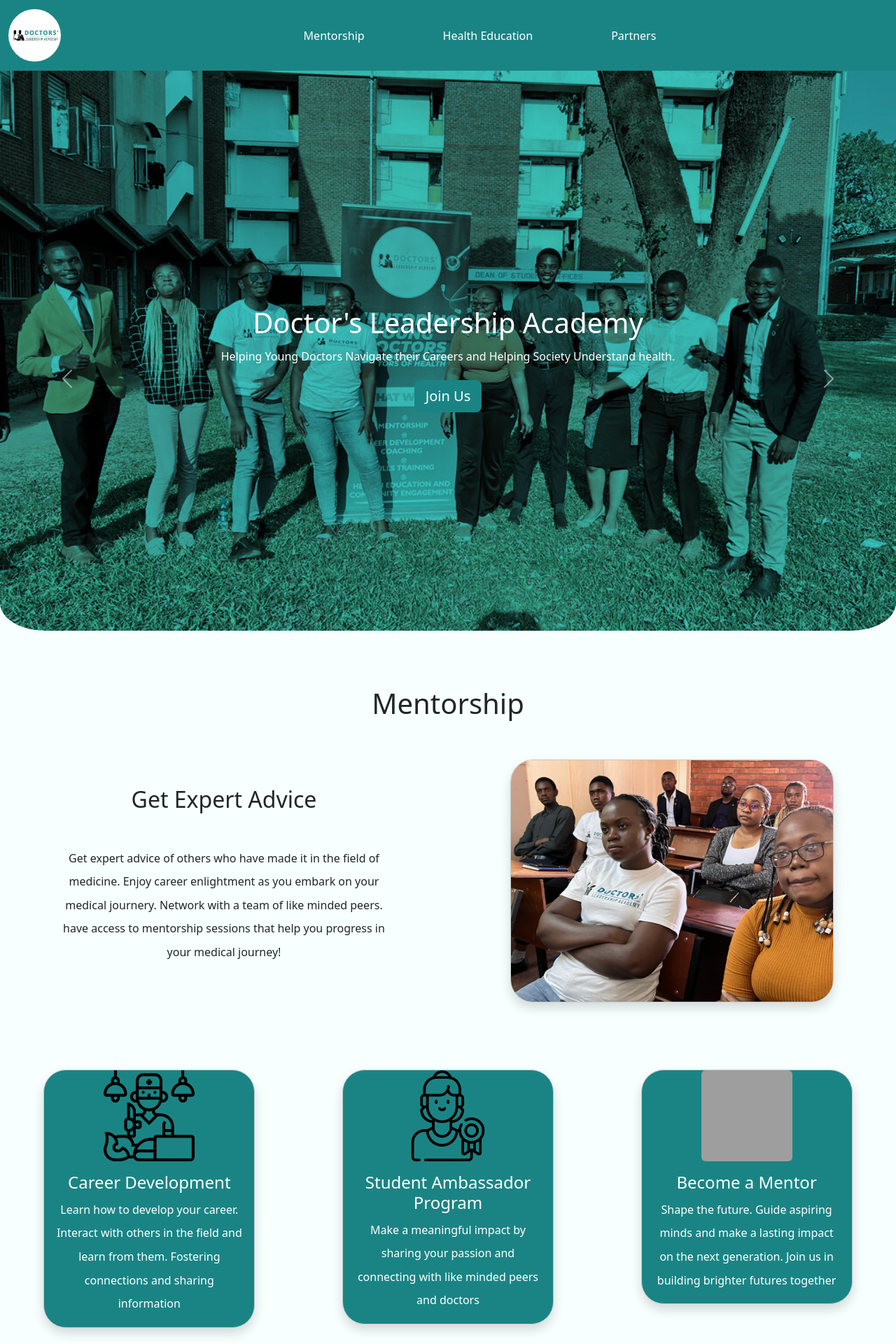
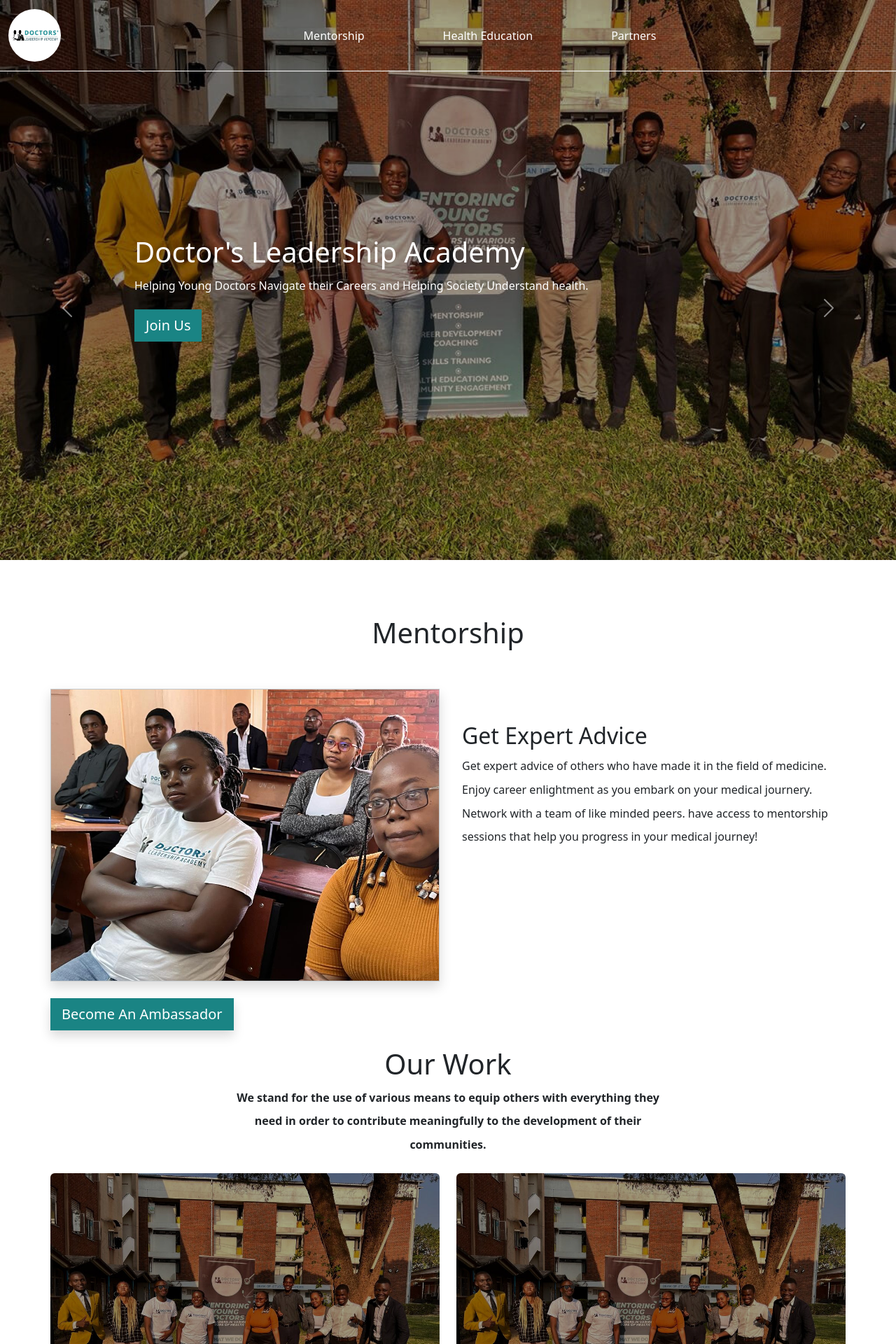
Before and after one commit to cHa-dotlearnsonline/DoctorsLeadershipAcademy, a Django app: page / in a window 1280 px wide. Shown: the top 1920 px of the page at 70% size. Run offline with Django 4.2, Linux system fonts and the light colour scheme; grey boxes are pictures that could not be loaded.

Commit message:
added new changes to mimic copperrose websiet

```diff
--- a/DLA/blog/templates/blog/index.html
+++ b/DLA/blog/templates/blog/index.html
@@ -6,7 +6,7 @@
 <div id="carouselExample" class="carousel slide">
   <div class="carousel-inner">
     <div class="carousel-item active max-height-carousel ">
-      <img src="{% static 'blog/doctorsLA4.png' %}" class="d-block w-100 h-50"
+      <img src="{% static 'blog/new_try_photo2.png' %}" class="d-block w-100 h-50"
         alt="members of doctors leadership academy">
       <div class="container">
         <div class="carousel-caption center-caption">
@@ -17,7 +17,7 @@
       </div>
     </div>
     <div class="carousel-item max-height-carousel">
-      <img src="{% static 'blog/doctorsLA3.png' %}" class="d-block w-100 h-50"
+      <img src="{% static 'blog/new_try_photo3.png' %}" class="d-block w-100 h-50"
         alt="members of doctors leadership academy">
       <div class="container">
         <div class="carousel-caption center-caption">
@@ -39,14 +39,20 @@
 </div>
 <section id="mentorship">
   <div class="container-fluid">
-    <div class="row">
+    <div class="row mx-5">
       <div class="col-sm-12 text-center mb-5">
         <h1>Mentorship</h1>
       </div>
-      <div class="col-md-6 my-auto text-center">
-        <div class="d-flex justify-content-center">
-          <div class="w-75">
-            <h2 class="mb-5">Get Expert Advice</h2>
+      <div class="col-md-6">
+
+          <img class="border border-secondary-subtle shadow w-100"
+            src="{%static 'blog/mentorship-photo.jpg'%}">
+
+          <p class="my-4"><a class="btn btn-lg btn-primary official-color shadow" href="#">Become An Ambassador</a></p>
+      </div>
+      <div class="col-md-6">
+        <div class="ms-2 my-5">
+          <h2 class="">Get Expert Advice</h2>
           <p>Get expert advice of others who have made it in the field of medicine.
             Enjoy career enlightment as you embark on your medical journery.
             Network with a team of like minded peers.
@@ -56,62 +62,99 @@
 
       </div>
     </div>
+  </div>
+</section>
+<section id="what-we-do">
+  <div class="text-center">
+    <h1>Our Work</h1>
+    <div class="w-50 mx-auto">
+      <p>
+        <b>
+          We stand for the use of various means to equip
+        others with everything they need in order to contribute
+        meaningfully to the development of their communities.
+        </b>
+      </p>
+    </div>
+
+  </div>
+        <div class="container-fluid">
+        <div class="row mx-5 d-flex justify-content-center">
         <div class="col-md-6">
-        <div class="d-flex justify-content-center">
-          <img class="border card-rounded border border-secondary-subtle shadow w-75"
-            src="{%static 'blog/mentorship-photo.jpg'%}">
+          <div class="card my-2 border border-0">
+            <img src="{% static 'blog/new_try_photo3.png' %}" alt="" class="card-img-top w-100 rounded">
+            <div class="card-body">
+              <h4 class="card-title">Career Development</h4>
+              <p class="card-text w-50">Learn how to develop your career. Interact with others in the field and learn
+                from them. Fostering connections and sharing information </p>
+              <a href="#"><strong>READ MORE…</strong></a>
+            </div>
           </div>
         </div>
 
 
-      <div class="container my-5 text-center">
-        <div class="row">
-
-          <div class="col-md-4 my-5">
-            <div class="d-flex justify-content-center">
-              <div class="card w-75 card-rounded shadow border border-secondary-subtle official-color white">
-                <img src="{% static 'blog/001-surgeon.png' %}" alt="" class="card-img-top card-image mx-auto rounded">
+          <div class="col-md-6">
+            <div class="card my-2 border border-0">
+              <img src="{% static 'blog/new_try_photo3.png' %}" alt="" class="card-img-top w-100 rounded">
               <div class="card-body">
-                  <h4 class="card-title">Career Development</h4>
-                  <p class="card-text">Learn how to develop your career. Interact with others in the field and learn
-                    from them. Fostering connections and sharing information </p>
+                <h2 class="card-title">Student Ambassador Program</h2>
+                <p class="card-text w-50">Make a meaningful impact by sharing your passion and connecting with like minded
+                  peers and doctors</p>
+                  <a href="#"><strong>READ MORE…</strong></a>
               </div>
             </div>
           </div>
-          </div>
-          <div class="col-md-4 my-5">
-            <div class="d-flex justify-content-center">
-              <div class="card w-75 shadow card-rounded border-secondary-subtle official-color white">
-                <img src="{% static 'blog/005-ambassador.png' %}" alt=""
-                  class="card-img-top card-image mx-auto rounded">
+          <div class="col-md-6">
+            <div class="card my-2 border border-0">
+              <img src="{% static 'blog/new_try_photo3.png' %}" alt="" class="card-img-top w-100 rounded">
               <div class="card-body">
-                  <h4 class="card-title">Student Ambassador Program</h4>
-                  <p class="card-text">Make a meaningful impact by sharing your passion and connecting with like minded
-                    peers and doctors</p>
+                <h4 class="card-title">Mentor</h4>
+                <p class="card-text w-50">Shape the future. Guide aspiring minds and make a lasting impact on the next
+                  generation. Join us in building brighter futures together</p>
+                  <a href="#"><strong>READ MORE…</strong></a>
               </div>
             </div>
           </div>
-          </div>
-          <div class="col-md-4 my-5">
-            <div class="d-flex justify-content-center">
-              <div class="card w-75 shadow card-rounded border-secondary-subtle official-color white">
-                <img src="{% static 'blog/006-education.png' %}" alt="" class="card-img-top card-image mx-auto rounded">
+          <div class="col-md-6">
+            <div class="card my-2 border border-0">
+              <img src="{% static 'blog/new_try_photo3.png' %}" alt="" class="card-img-top w-100 rounded">
               <div class="card-body">
-                  <h4 class="card-title">Become a Mentor</h4>
-                  <p class="card-text">Shape the future. Guide aspiring minds and make a lasting impact on the next
+                <h4 class="card-title">Shape the future</h4>
+                <p class="card-text w-50">Shape the future. Guide aspiring minds and make a lasting impact on the next
                   generation. Join us in building brighter futures together</p>
-                </div>
-              </div>
-            </div>
+                  <a href="#"><strong>READ MORE…</strong></a>
               </div>
             </div>
           </div>
         </div>
       </div>
 </section>
+<style>
+  #health-education {
+  background-image: url("{% static 'blog/new_try_photo2.png' %}");
+  background-attachment: fixed;
+  background-position: center center;
+  background-repeat: no-repeat;
+  background-size: cover;
+  }
+  .my_new {
+  background-image: url("{% static 'blog/new_try_photo3.png' %}");
+  /* background-attachment: fixed;  */
+  background-position: center center;
+  background-repeat: no-repeat;
+  background-size: cover;
+
+  }
+  .just_image {
+    background-image: url('{% static "blog\new_try_photo3.png" %}');
+    background-position: center center;
+    background-repeat: no-repeat;
+    background-size: cover;
+  }
+</style>
 <section id="health-education" class="p-3 gradient" >
   <div class="col-sm-12 text-center">
-    <h1>Health Education</h1>
+    <h1 style="color: white;">Health Education</h1>
   </div>
   <div class="container my-5 text-center">
     <div class="row">
@@ -153,4 +196,57 @@
     </div>
   </div>
 </section>
+<section id="news" class="my-5 p-5">
+  <div class="text-center">
+    <h1>News</h1>
+    <div class="w-50 mx-auto">
+      <p>
+        <b>
+          We stand for the use of various means to equip
+        others with everything they need in order to contribute
+        meaningfully to the development of their communities.
+        </b>
+      </p>
+    </div>
+  </div>
+  <div class="container-fluid" >
+    <div class="row">
+      <div class="col-md-6 my_new mb-md-0 mb-2 w-md-50 p-2" >
+        <h5 class="card-title" style="color: white;">Card title</h5>
+            <p class="card-text" style="color: white;">This is a wider card with supporting text below as a natural lead-in to additional content. This content is a little bit longer.</p>
+            <p class="card-text" style="color: white;"><small>Last updated 3 mins ago</small></p>
+      </div>
+      <div class="col-md-6 ">
+        <div class="container mb-1">
+          <div class="row">
+            <div class="col-4 mx-0 my_new p-0" >
+            <!-- <img src="{% static 'blog/new_try_photo3.png' %}" class="w-100"> -->
+            </div>
+            <div class="col-8 official-color w-md-50 p-1" >
+              <div class="card-body">
+                <h4 class="card-title">Mentor</h4>
+                <p class="card-text">Shape the future. Guide aspiring minds and make a lasting impact on the next
+                  generation. Join us in building brighter futures together</p>
+              </div>
+            </div>
+          </div>
+        </div>
+        <div class="container">
+          <div class="row">
+            <div class="col-4 mx-0 just_image p-0">
+            <!-- <img src="{% static 'blog/new_try_photo3.png' %}" class="w-100"> -->
+            </div>
+            <div class="col-8 official-color w-md-50 p-1">
+              <div class="card-body">
+                <h4 class="card-title">Mentee</h4>
+                <p class="card-text">Shape the future. Guide aspiring minds and make a lasting impact on the next
+                  generation. Join us in building brighter futures together</p>
+              </div>
+            </div>
+          </div>
+        </div>
+      </div>
+    </div>
+  </div>
+</section>
 {% endblock %}
--- a/DLA/blog/templates/blog/layout.html
+++ b/DLA/blog/templates/blog/layout.html
@@ -21,13 +21,16 @@
        .white:hover {
         color: #000 !important;
        }
+       .btn {
+        border-radius: 0;
+       }
        .center-caption {
     display: flex;
     flex-direction: column;
     justify-content: center;
-    align-items: center;
+    /* align-items: left; */
     height: 100%;
-    text-align: center;
+    text-align: left;
     color: #fff;
   }
 
@@ -35,7 +38,7 @@
     max-height: 100vh;
     /* Set the maximum height to the viewport height */
     object-fit: cover;
-    border-radius:0 0 5% 5%;
+    /* border-radius:0 0 5% 5%; */
     margin-bottom: 5em;
   }
 
@@ -74,9 +77,10 @@
     border-radius: 100%;
   }
     </style>
+
 </head>
-<body style="background-color: rgb(247, 255, 255);">
-    <nav class="navbar navbar-expand-md navbar-light official-color mb-auto" aria-label="Fourth navbar example">
+<body>
+  <nav class="navbar navbar-expand-md navbar-light mb-auto fixed-top" aria-label="Fourth navbar example" style="border-bottom: 1px solid #fff; transition: background 0.5s ease;">
     <div class="container-fluid">
       <a class="navbar-brand white" href="#"><img class="logo" src="{%static 'blog/logo.png'%}" alt="doctors leadership academy logo"></a>
       <button class="navbar-toggler" type="button" data-bs-toggle="collapse" data-bs-target="#navbarsExample04" aria-controls="navbarsExample04" aria-expanded="false" aria-label="Toggle navigation">
@@ -98,7 +102,6 @@
       </div>
     </div>
   </nav>
-
     {% block body %}
     <h1>The App is now running</h1>
     {% endblock %}
@@ -119,6 +122,19 @@
     </footer>
   </div>
 </section>
+<script>
+  // JavaScript
+
+const navbar = document.querySelector('nav');
+
+window.addEventListener('scroll', () => {
+  if (window.scrollY > 0) {
+    navbar.classList.add('official-color');
+  } else {
+    navbar.classList.remove('official-color');
+  }
+});
+</script>
     <script src="https://cdn.jsdelivr.net/npm/bootstrap@5.3.2/dist/js/bootstrap.bundle.min.js" integrity="sha384-C6RzsynM9kWDrMNeT87bh95OGNyZPhcTNXj1NW7RuBCsyN/o0jlpcV8Qyq46cDfL" crossorigin="anonymous"></script>
 </body>
 </html>
```
Also changed, not shown: DLA/blog/static/blog/banner.jpg (added), DLA/blog/static/blog/new_try_photo.png (added), DLA/blog/static/blog/new_try_photo2.png (added), DLA/blog/static/blog/new_try_photo3.png (added). Lines whose indentation alone changed are shown as unchanged.
